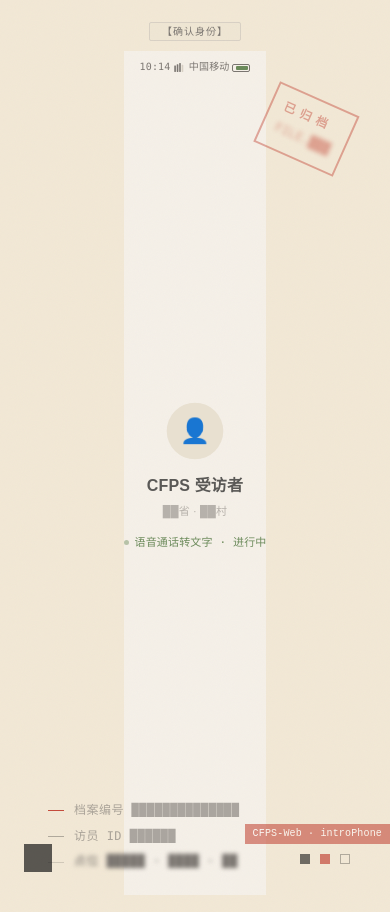
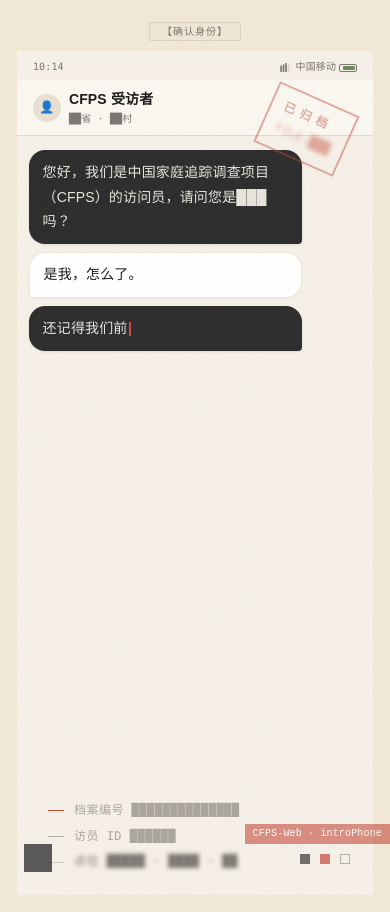
Before and after one commit to alessia617/CFPS-fieldwork-documentary, a React (Vite) app: page / in a window 390 px wide. Built offline with nearby package versions, Linux system fonts and the light colour scheme.

Commit message:
fix: mobile chat bubbles invisible — pass dialogue as Phone children on mobile

```diff
--- a/src/components/Phone/index.tsx
+++ b/src/components/Phone/index.tsx
@@ -55,7 +55,7 @@ export function Phone({ children }: PhoneProps) {
         animate={{ opacity: 1 }}
         transition={{ duration: 0.6, delay: 0.15 }}
         style={{
-          width: '100%', minHeight: '100svh',
+          width: '100%', height: '100svh',
           background: '#f5f0e8',
           display: 'flex', flexDirection: 'column',
         }}
--- a/src/scenes/IntroPhone/index.tsx
+++ b/src/scenes/IntroPhone/index.tsx
@@ -1,3 +1,4 @@
+import { useState, useEffect } from 'react'
 import { motion, AnimatePresence } from 'framer-motion'
 import { Phone, ChatBubble } from '../../components'
 import { useDialogue } from '../../hooks/useDialogue'
@@ -6,87 +7,120 @@ export interface IntroPhoneProps { onComplete: () => void }
 
 export function IntroPhone({ onComplete }: IntroPhoneProps) {
   const { bubbles, phaseLabel, systemMsg, endingKeywords, allDone, onBubbleComplete } = useDialogue()
+  const dialogs = bubbles.filter(b => b.type !== 'system' && b.type !== 'ending')
+
+  /* ── 响应式断点：≥640px 桌面 / <640px 手机 ── */
+  const [isWide, setIsWide] = useState(() => window.innerWidth >= 640)
+  useEffect(() => {
+    const onResize = () => setIsWide(window.innerWidth >= 640)
+    window.addEventListener('resize', onResize)
+    return () => window.removeEventListener('resize', onResize)
+  }, [])
+
+  const leftBubbles = dialogs.filter(b => b.side === 'left')
+  const rightBubbles = dialogs.filter(b => b.side === 'right')
+
+  /* ── 系统消息 ── */
+  const sysMsgBlock = systemMsg ? (
+    <div style={{
+      borderBottom: '1px solid #d8d0c4', padding: '8px 14px',
+      textAlign: 'center', fontFamily: 'var(--font-mono)',
+      fontSize: 'clamp(10px, 2.5vw, 12px)',
+    }}>
+      <span style={{ color: '#6b8a5a', fontWeight: 600, letterSpacing: '0.08em' }}>
+        ✓ {systemMsg.text}
+      </span>
+      {systemMsg.detail && (
+        <div style={{ fontSize: 'clamp(9px, 2vw, 11px)', color: '#8aa678' }}>
+          {systemMsg.detail}
+        </div>
+      )}
+    </div>
+  ) : null
 
   return (
     <div style={{
       minHeight: '100svh', background: '#f2e8d5',
       display: 'flex', flexDirection: 'column',
       alignItems: 'center', justifyContent: 'center',
-      padding: 'clamp(8px, 2vh, 20px)',
+      padding: 'clamp(12px, 2vh, 20px)',
     }}>
-      {/* 阶段标签 */}
       <AnimatePresence>
         {phaseLabel && (
-          <motion.div key={phaseLabel} initial={{ opacity: 0, y: -4 }} animate={{ opacity: 1, y: 0 }} exit={{ opacity: 0, y: -4 }} transition={{ duration: 0.3 }} style={{ marginBottom: 8 }}>
-            <span style={{ fontFamily: 'var(--font-mono)', fontSize: 'clamp(10px, 2.5vw, 12px)', color: '#7a7570', letterSpacing: '0.1em', border: '1px solid #d8d0c4', padding: '3px 12px', borderRadius: 2, background: 'rgba(232,224,208,0.4)' }}>
+          <motion.div key={phaseLabel} initial={{ opacity: 0, y: -4 }} animate={{ opacity: 1, y: 0 }} exit={{ opacity: 0, y: -4 }} transition={{ duration: 0.3 }} style={{ marginBottom: 8, zIndex: 5 }}>
+            <span style={{
+              fontFamily: 'var(--font-mono)', fontSize: 'clamp(10px, 2.5vw, 12px)',
+              color: '#7a7570', letterSpacing: '0.1em',
+              border: '1px solid #d8d0c4', padding: '3px 12px',
+              borderRadius: 2, background: 'rgba(232,224,208,0.4)',
+            }}>
               【{phaseLabel}】
             </span>
           </motion.div>
         )}
       </AnimatePresence>
 
-      {/* 系统消息 */}
-      <AnimatePresence>
-        {systemMsg && (
-          <motion.div key={systemMsg.text} initial={{ opacity: 0, scale: 0.9 }} animate={{ opacity: 1, scale: 1 }} exit={{ opacity: 0 }} transition={{ duration: 0.4 }} style={{ marginBottom: 10, maxWidth: 'clamp(300px, 80vw, 400px)' }}>
-            <div style={{ border: '1.5px solid #6b8a5a', padding: '6px 14px', background: 'rgba(107,138,90,0.06)', textAlign: 'center' }}>
-              <div style={{ fontFamily: 'var(--font-mono)', fontSize: 'clamp(10px, 2.5vw, 12px)', color: '#6b8a5a', fontWeight: 600, letterSpacing: '0.08em', marginBottom: systemMsg.detail ? 3 : 0 }}>
-                ✓ {systemMsg.text}
-              </div>
-              {systemMsg.detail && (
-                <div style={{ fontFamily: 'var(--font-mono)', fontSize: 'clamp(9px, 2vw, 11px)', color: '#8aa678', letterSpacing: '0.06em' }}>
-                  {systemMsg.detail}
-                </div>
-              )}
-            </div>
-          </motion.div>
-        )}
-      </AnimatePresence>
-
-      {/* ── 主体 — 桌面双气泡+手机 / 移动端仅手机居中 ── */}
-      <div className="phone-main-layout" style={{
-        display: 'flex', alignItems: 'flex-start', justifyContent: 'center',
-        width: '100%', maxWidth: 1100, gap: 12,
-      }}>
-        {/* 左气泡 — 移动端隐藏 */}
-        <div className="phone-side-bubbles" style={{ flex: '1 1 0', minWidth: 0, paddingTop: 'clamp(20px, 5vh, 60px)', display: 'flex', flexDirection: 'column', gap: 8 }}>
-          <span style={{ fontFamily: 'var(--font-mono)', fontSize: 'clamp(10px, 2vw, 11px)', color: '#b0aaa5', letterSpacing: '0.1em', paddingLeft: 8, borderLeft: '2px solid #c0b8a8', userSelect: 'none', marginBottom: 4 }}>
-            RESPONDENT
-          </span>
-          <AnimatePresence>
-            {bubbles.filter(b => b.side === 'left').map(b => (
+      {/* ═══ 桌面（≥640px）：三栏 — 左气泡 + 45°手机 + 右气泡 ═══ */}
+      {isWide && (
+        <div style={{ display: 'flex', alignItems: 'flex-start', justifyContent: 'center', width: '100%', maxWidth: 1100, gap: 12 }}>
+          <div style={{ flex: '1 1 0', minWidth: 0, paddingTop: 60, display: 'flex', flexDirection: 'column', gap: 8 }}>
+            <span style={{ fontFamily: 'var(--font-mono)', fontSize: 11, color: '#b0aaa5', letterSpacing: '0.1em', paddingLeft: 8, borderLeft: '2px solid #c0b8a8', userSelect: 'none', marginBottom: 4 }}>RESPONDENT</span>
+            {leftBubbles.map(b => (
               <motion.div key={b.id} initial={{ opacity: 0, x: -20 }} animate={{ opacity: 1, x: 0 }} exit={allDone ? { opacity: 0, transition: { duration: 0.6, delay: 0.1 } } : undefined}>
                 <ChatBubble text={b.text ?? ''} side="left" onComplete={onBubbleComplete} />
               </motion.div>
             ))}
-          </AnimatePresence>
-        </div>
-
-        {/* 手机 — 始终居中 */}
-        <div style={{ flexShrink: 0, display: 'flex', flexDirection: 'column', alignItems: 'center' }}>
-          <Phone />
-        </div>
-
-        {/* 右气泡 — 移动端隐藏 */}
-        <div className="phone-side-bubbles" style={{ flex: '1 1 0', minWidth: 0, paddingTop: 'clamp(20px, 5vh, 60px)', display: 'flex', flexDirection: 'column', gap: 8 }}>
-          <span style={{ fontFamily: 'var(--font-mono)', fontSize: 'clamp(10px, 2vw, 11px)', color: '#b0aaa5', letterSpacing: '0.1em', paddingRight: 8, textAlign: 'right', borderRight: '2px solid #c44b3c', userSelect: 'none', marginBottom: 4 }}>
-            INTERVIEWER
-          </span>
-          <AnimatePresence>
-            {bubbles.filter(b => b.side === 'right').map(b => (
+          </div>
+          <div style={{ flexShrink: 0 }}>
+            {sysMsgBlock && <div style={{ marginBottom: 10 }}>{sysMsgBlock}</div>}
+            <Phone />
+          </div>
+          <div style={{ flex: '1 1 0', minWidth: 0, paddingTop: 60, display: 'flex', flexDirection: 'column', gap: 8 }}>
+            <span style={{ fontFamily: 'var(--font-mono)', fontSize: 11, color: '#b0aaa5', letterSpacing: '0.1em', paddingRight: 8, textAlign: 'right', borderRight: '2px solid #c44b3c', userSelect: 'none', marginBottom: 4 }}>INTERVIEWER</span>
+            {rightBubbles.map(b => (
               <motion.div key={b.id} initial={{ opacity: 0, x: 20 }} animate={{ opacity: 1, x: 0 }} exit={allDone ? { opacity: 0, transition: { duration: 0.6, delay: 0.1 } } : undefined}>
                 <ChatBubble text={b.text ?? ''} side="right" onComplete={onBubbleComplete} />
               </motion.div>
             ))}
-          </AnimatePresence>
+          </div>
         </div>
-      </div>
+      )}
+
+      {/* ═══ 移动端（<640px）：无外框全屏聊天 ═══ */}
+      {!isWide && (
+        <Phone>
+          <div style={{ display: 'flex', flexDirection: 'column', flex: 1, overflow: 'hidden' }}>
+            <div style={{
+              display: 'flex', alignItems: 'center', gap: 8,
+              padding: '8px 16px', borderBottom: '1px solid #e0d8c8', background: '#faf7f0', flexShrink: 0,
+            }}>
+              <div style={{ width: 28, height: 28, borderRadius: '50%', background: '#e8e0d0', display: 'flex', alignItems: 'center', justifyContent: 'center', fontSize: 12 }}>👤</div>
+              <div>
+                <div style={{ fontSize: 14, fontWeight: 600, color: '#1a1a1a' }}>CFPS 受访者</div>
+                <div style={{ fontSize: 10, color: '#7a7570', fontFamily: 'var(--font-mono)' }}>██省 · ██村</div>
+              </div>
+            </div>
+            {sysMsgBlock}
+            <div style={{ flex: 1, overflowY: 'auto', padding: 'clamp(8px, 2vh, 14px) clamp(10px, 3vw, 16px)', display: 'flex', flexDirection: 'column', gap: 8 }}>
+              {dialogs.map((b) => (
+                <motion.div key={b.id} initial={{ opacity: 0, y: 6 }} animate={{ opacity: 1, y: 0 }}>
+                  <ChatBubble text={b.text ?? ''} side={b.side ?? 'left'} onComplete={onBubbleComplete} />
+                </motion.div>
+              ))}
+            </div>
+          </div>
+        </Phone>
+      )}
 
       {/* 结尾关键词 */}
       <AnimatePresence>
         {endingKeywords && (
-          <motion.div initial={{ opacity: 0 }} animate={{ opacity: 1 }} onAnimationComplete={() => { setTimeout(() => onComplete(), 2500) }} transition={{ duration: 1, delay: 1.0 }}
-            style={{ display: 'flex', flexDirection: 'column', alignItems: 'center', gap: 'clamp(8px, 2vh, 12px)', marginTop: 'clamp(12px, 3vh, 20px)' }}>
+          <motion.div
+            initial={{ opacity: 0 }} animate={{ opacity: 1 }}
+            onAnimationComplete={() => { setTimeout(() => onComplete(), 2500) }}
+            transition={{ duration: 1, delay: 1.0 }}
+            style={{ display: 'flex', flexDirection: 'column', alignItems: 'center', gap: 'clamp(8px, 2vh, 12px)', marginTop: 'clamp(12px, 3vh, 20px)' }}
+          >
             <span style={{ fontFamily: 'var(--font-display)', fontSize: 'clamp(18px, 5vw, 24px)', fontWeight: 700, color: '#1a1a1a', letterSpacing: '0.1em' }}>{endingKeywords[0]}</span>
             <div style={{ display: 'flex', alignItems: 'center', gap: 8 }}>
               <div style={{ width: 18, height: 1, background: '#c44b3c' }} />
@@ -96,14 +130,6 @@ export function IntroPhone({ onComplete }: IntroPhoneProps) {
           </motion.div>
         )}
       </AnimatePresence>
-
-      {/* Responsive: 移动端隐藏侧边气泡 */}
-      <style>{`
-        @media (max-width: 640px) {
-          .phone-side-bubbles { display: none !important; }
-          .phone-main-layout { max-width: 100%; }
-        }
-      `}</style>
     </div>
   )
 }
```
